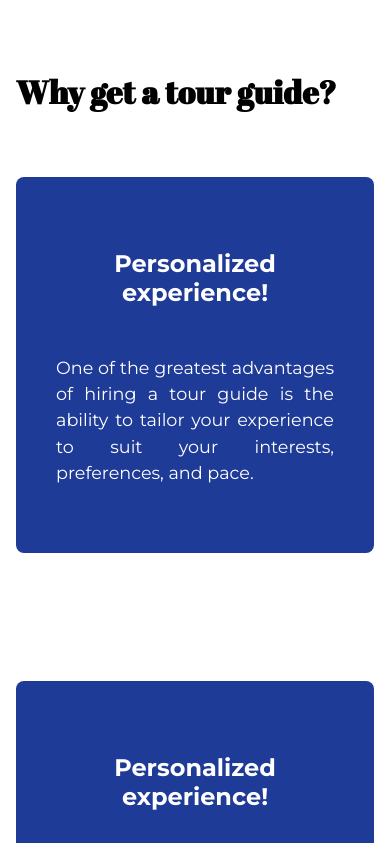
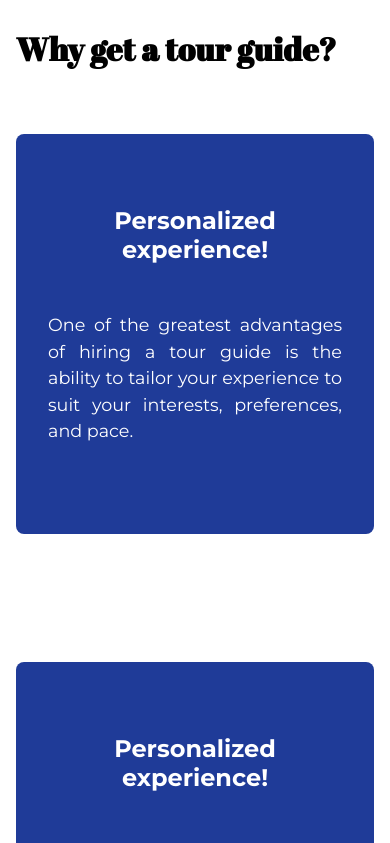
Before and after one commit to Ayinkeeeee/Tourify, a React (Create React App) app: page /tour_guides in a window 390 px wide. Shown: the part 7220-8063 px from the top of the page. Built offline with nearby package versions, Linux system fonts and the light colour scheme.

Commit message:
added responiveness to tour_guides page

```diff
--- a/src/css/App.css
+++ b/src/css/App.css
@@ -836,6 +836,33 @@ main #newsletter button {
   margin: 2rem auto 8rem auto;
 }
 
+@media screen and (max-width: 600px) {
+  #tour_guides .start {
+    height: 60vh;
+  }
+}
+@media screen and (max-width: 420px) {
+  .qna .questions .qnaItem {
+    padding: 4.5rem 2rem 2.5rem 2rem;
+    width: 100%;
+    height: 400px;
+  }
+}
+@media screen and (max-width: 340px) {
+  #tour_guides .guides .tourGuideItem {
+    height: 500px;
+  }
+}
+@media screen and (max-width: 320px) {
+  #tour_guides .guides .tourGuideItem {
+    height: 520px;
+  }
+  .qna .questions .qnaItem {
+    padding: 4.5rem 1.5rem 3rem 1.5rem;
+    width: 100%;
+    height: 450px;
+  }
+}
 #contact .start {
   margin-top: 4rem;
   width: 100%;
--- a/src/css/TourGuides.css
+++ b/src/css/TourGuides.css
@@ -126,4 +126,32 @@
   margin: 2rem auto 8rem auto;
 }
 
+@media screen and (max-width: 600px) {
+  #tour_guides .start {
+    height: 60vh;
+  }
+}
+@media screen and (max-width: 420px) {
+  .qna .questions .qnaItem {
+    padding: 4.5rem 2rem 2.5rem 2rem;
+    width: 100%;
+    height: 400px;
+  }
+}
+@media screen and (max-width: 340px) {
+  #tour_guides .guides .tourGuideItem {
+    height: 500px;
+  }
+}
+@media screen and (max-width: 320px) {
+  #tour_guides .guides .tourGuideItem {
+    height: 520px;
+  }
+  .qna .questions .qnaItem {
+    padding: 4.5rem 1.5rem 3rem 1.5rem;
+    width: 100%;
+    height: 450px;
+  }
+}
+
 /*# sourceMappingURL=TourGuides.css.map */
--- a/src/scss/TourGuides.scss
+++ b/src/scss/TourGuides.scss
@@ -151,3 +151,62 @@
         margin: 2rem auto 8rem auto;
     }
 }
+
+@media screen and (max-width: 600px) {
+    #tour_guides{
+
+        .start{
+            height: 60vh;
+        }
+    }
+}
+
+@media screen and (max-width: 420px) {
+    .qna{
+
+        .questions{
+
+            .qnaItem{
+                padding: 4.5rem 2rem 2.5rem 2rem;
+                width: 100%;
+                height: 400px;
+            }
+        }
+    }
+}
+
+@media screen and (max-width: 340px){
+    #tour_guides{
+
+        .guides{
+
+            .tourGuideItem{
+                height: 500px;
+            }
+        }
+    }
+}
+
+@media screen and (max-width: 320px){
+    #tour_guides{
+
+        .guides{
+
+            .tourGuideItem{
+                height: 520px;
+            }
+        }
+    }
+
+    .qna{
+
+        .questions{
+
+            .qnaItem{
+                padding: 4.5rem 1.5rem 3rem 1.5rem;
+                width: 100%;
+                height: 450px;
+            }
+        }
+    }
+}
```
Also changed, not shown: 2 other files (tests, documents, lock files or other folders).
